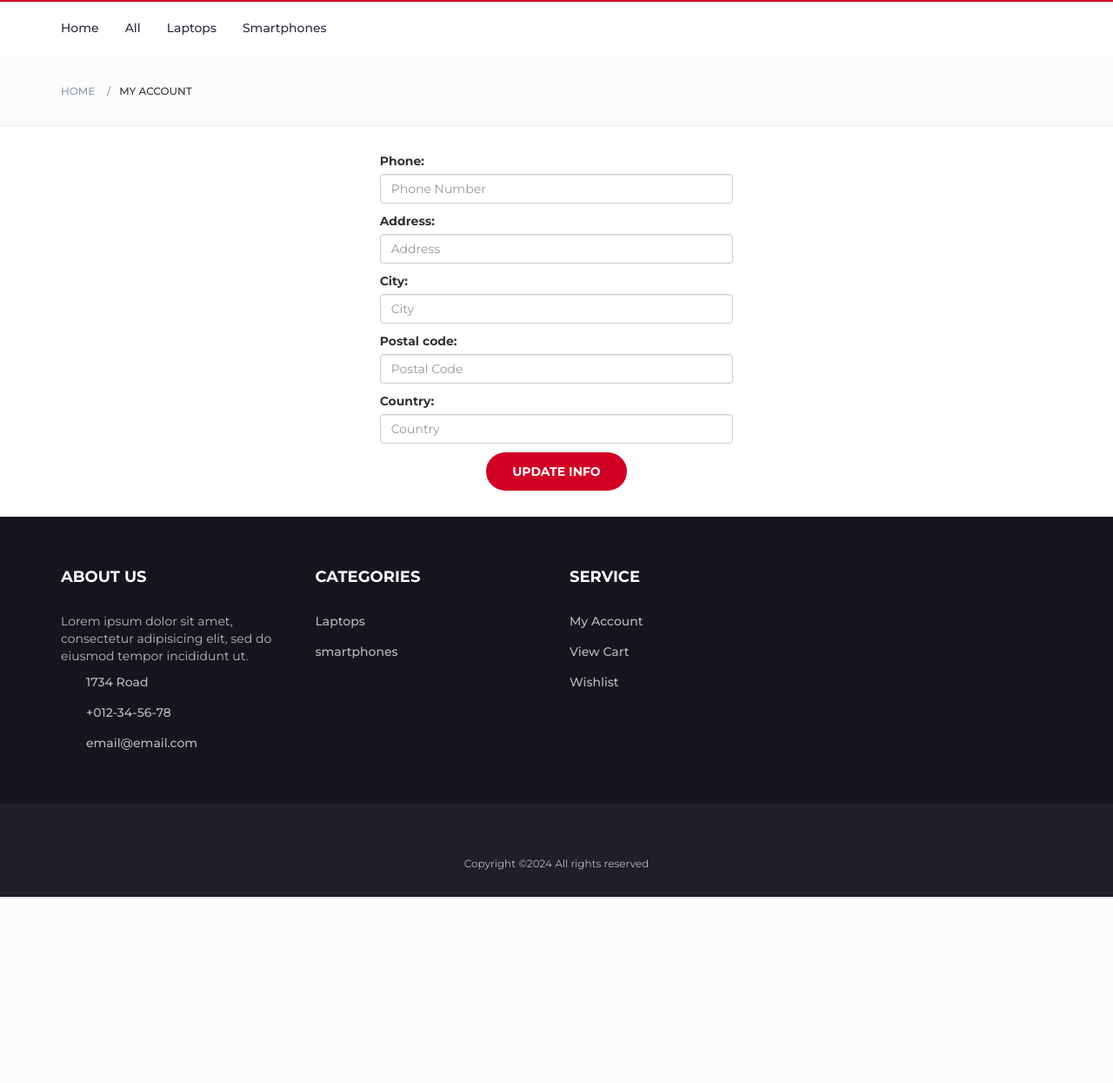
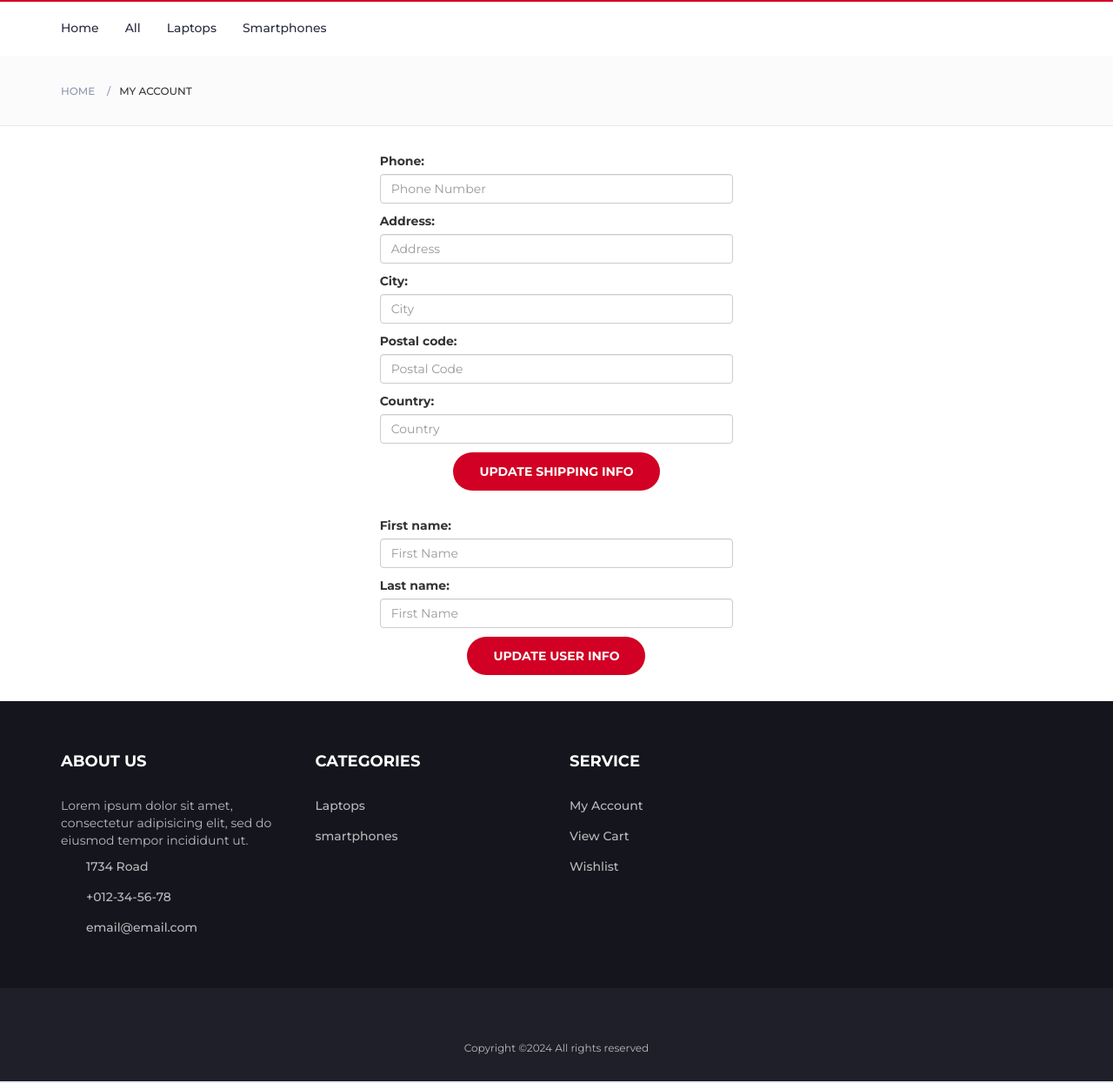
Before and after one commit to Razig17/Ecommerce, a Django app: template store/templates/my_account.html in a window 1280 px wide. Shown: the part 141-1386 px from the top of the page at 87% size. Before the commit the page ends 1174 px from the top, so only its background shows below. Run offline with Django 5.2, Linux system fonts and the light colour scheme; the template is opened without the code that fills it: values that come from a table or form of the project are taken from there, others are empty; some libraries are stand-ins or nearby versions; some web fonts are replaced.

Commit message:
Add user info to my_account

```diff
--- a/store/forms.py
+++ b/store/forms.py
@@ -1,7 +1,7 @@
 from django import forms
-from django.contrib.auth.forms import UserCreationForm
+from django.contrib.auth.forms import UserCreationForm, UserChangeForm
 from django.contrib.auth.models import User
-from .models import Customer
+from .models import Customer, Order
 
 class RegisterForm(UserCreationForm):
     email = forms.EmailField(
@@ -62,3 +62,52 @@ class CustomerForm(forms.ModelForm):
     class Meta:
         model = Customer
         fields = ['phone', 'address', 'city', 'postal_code', 'country']
+
+class UserForm(UserChangeForm):
+    password = None
+    first_name = forms.CharField(
+        required=True,
+        widget=forms.TextInput(attrs={'class': 'form-control', 'placeholder': 'First Name'})
+    )
+
+    last_name = forms.CharField(
+        max_length=30,
+        required=True,
+        widget=forms.TextInput(attrs={'class': 'form-control', 'placeholder': 'First Name'})
+    )
+
+
+    class Meta:
+        model = User
+        fields = ['first_name', 'last_name']
+
+
+class OrderForm(forms.ModelForm):
+    full_name = forms.CharField(
+        required=True,
+        widget=forms.TextInput(attrs={'class': 'input', 'placeholder': 'Full Name'})
+    )
+    email = forms.EmailField(
+        required=True,
+        widget=forms.EmailInput(attrs={'class': 'input', 'placeholder': 'Email', 'type': 'email'})
+    )
+    address = forms.CharField(
+        required=True,
+        widget=forms.TextInput(attrs={'class': 'input', 'placeholder': 'Address'})
+    )
+    phone = forms.CharField(
+        required=True,
+        widget=forms.TextInput(attrs={'class': 'input', 'placeholder': 'Phone Number'})
+    )
+    city = forms.CharField(
+        required=True,
+        widget=forms.TextInput(attrs={'class': 'input', 'placeholder': 'City'})
+    )
+    zip_code = forms.CharField(
+        required=True,
+        widget=forms.TextInput(attrs={'class': 'input', 'placeholder': 'Postal Code'})
+    )
+
+    class Meta:
+        model = Order
+        fields = ['full_name', 'email', 'address', 'phone', 'city', 'zip_code']
--- a/store/templates/my_account.html
+++ b/store/templates/my_account.html
@@ -58,7 +58,27 @@
                                         <form method="POST">
                                                 {% csrf_token %}
                                                 {{ form.as_p }}
-                                    <center><button type="submit" class="primary-btn">Update info</button></center>
+                                    <center><button type="submit" class="primary-btn">Update shipping info</button></center>
+                                  </form>
+                                </div>
+
+                        </div>
+                                <!-- /row -->
+
+
+                </div>
+                <!-- /SECTION -->
+        <!-- SECTION -->
+        <div class="section" style="padding-top: 0;">
+                <!-- container -->
+                        <!-- row -->
+                        <div class="row ">
+                                <!-- Product tab -->
+                                <div class="col-md-6 col-md-push-4 col-lg-4 ">
+                                        <form method="POST" action="{% url 'update_user' %}">
+                                                {% csrf_token %}
+                                                {{ user_form.as_p }}
+                                    <center><button type="submit" class="primary-btn">Update user info</button></center>
                                   </form>
                                 </div>
 
@@ -84,5 +104,4 @@
 
 
 
-
 {% endblock %}
```
